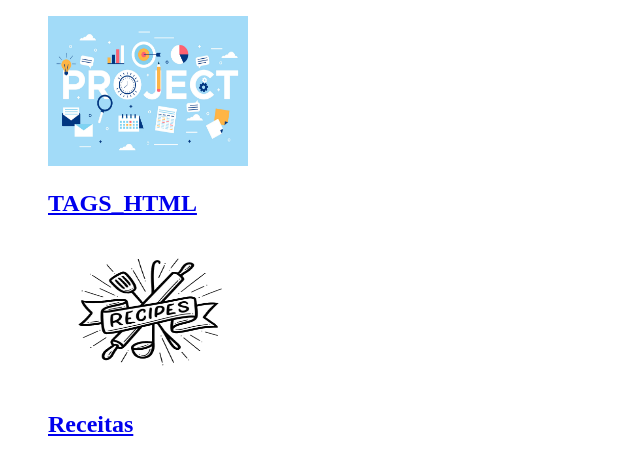
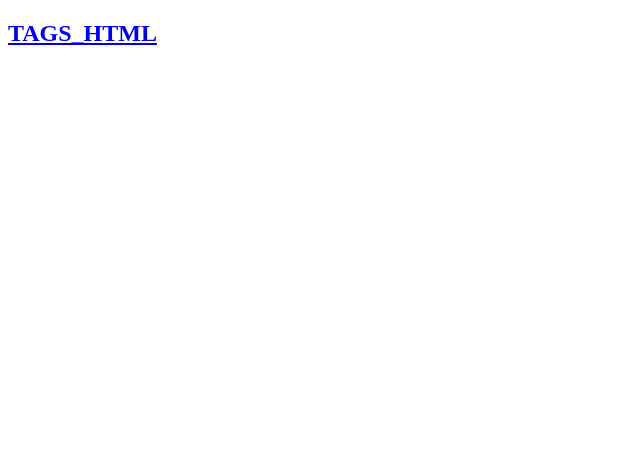
Before and after one commit to ProfessorJeanMax/repositorio_portfolio_web, a plain HTML site: page index.html in a window 1280 px wide. Shown: the whole page, without its empty margins (0-640 px from the left). Drawn offline with Linux system fonts and the light colour scheme.

Commit message:
feat(index.html): adiciona link para tags.html

```diff
--- a/index.html
+++ b/index.html
@@ -7,23 +7,11 @@
 </head>
 <body>
     <div id="galeria">
-        <figure>
-            <a href="tags.html">
-                <img width="200" height="150"
-                    src="./imagens/project.png" />
-                <figcaption>
-                    <h2>TAGS_HTML</h2>
-                </figcaption>
-            </a>
-        </figure>
-        <figure>
-            <a href="receitas/listas_culinarias.html">
-                <img width="200" height="150" src="./imagens/receitas.png" />
-                <figcaption>
-                    <h2>Receitas</h2>
-                </figcaption>
-            </a>
-        </figure>
+        <a href="tags.html">
+            <figcaption>
+                <h2>TAGS_HTML</h2>
+            </figcaption>
+        </a>
     </div>
 </body>
 </html>
```
